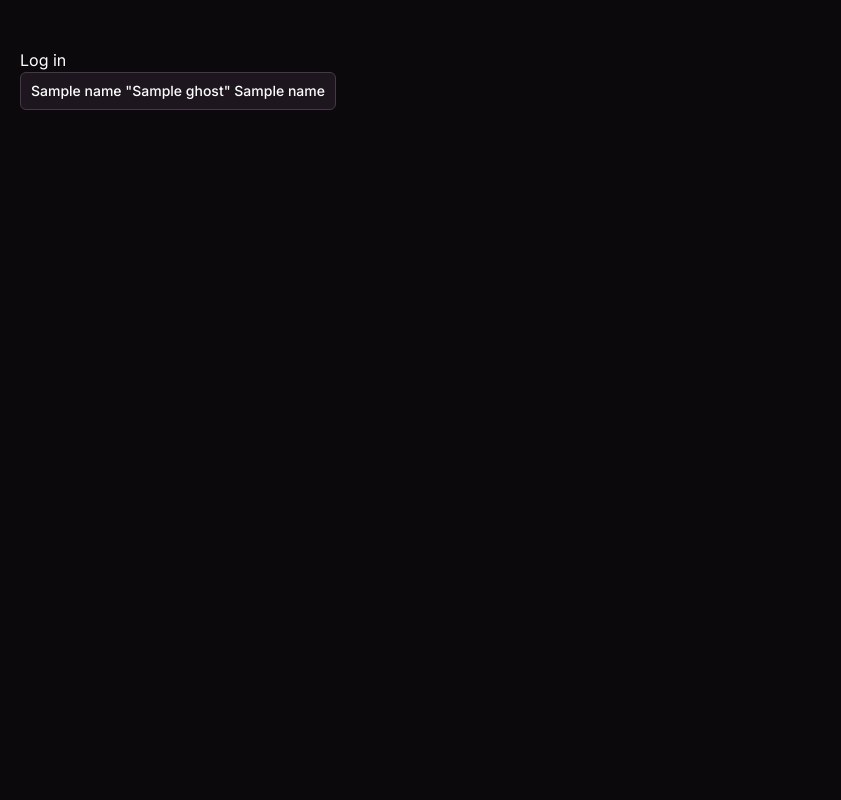
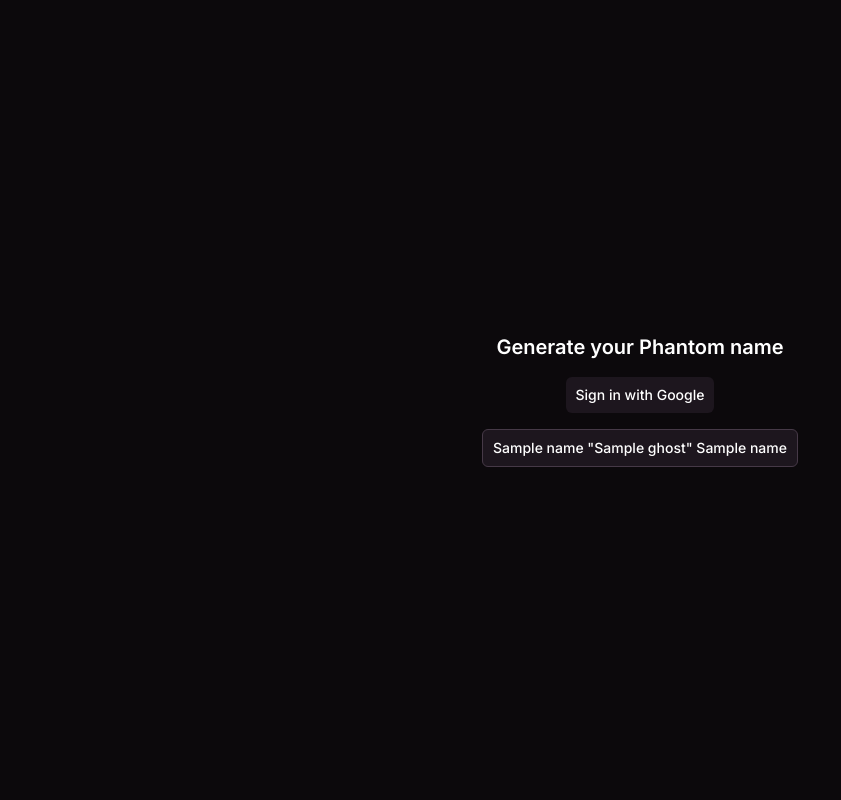
Before and after one commit to tmacsmee/phantom-name-picker, a Python web app: template templates/form.html in a window 1280 px wide. Shown: the whole page, without its empty margins (0-841 px from the left). Run offline with Jinja, Linux system fonts and the light colour scheme; the template is opened without the code that fills it: most values are stand-ins (such as "Sample title", 1, 10 or a date in 2020).

Commit message:
fix: login redirect, feat: form centering

```diff
--- a/main.py
+++ b/main.py
@@ -36,7 +36,7 @@ def login():
 @app.get("/logout")
 def logout():
     session.pop("user", None)
-    return redirect("/")
+    return redirect("/form")
 
 
 @app.get("/auth")
--- a/static/styles.css
+++ b/static/styles.css
@@ -11,7 +11,6 @@
     --font-mono: ui-monospace, SFMono-Regular, Menlo, Monaco, Consolas, "Liberation Mono",
       "Courier New", monospace;
     --color-mauve-400: oklch(71.1% 0.019 323.02);
-    --color-mauve-600: oklch(43.5% 0.029 321.78);
     --color-mauve-700: oklch(36.4% 0.029 323.89);
     --color-mauve-800: oklch(26.3% 0.024 320.12);
     --color-mauve-900: oklch(21.2% 0.019 322.12);
@@ -19,13 +18,11 @@
     --color-white: #fff;
     --spacing: 0.25rem;
     --container-sm: 24rem;
-    --container-md: 28rem;
     --container-lg: 32rem;
-    --container-xl: 36rem;
-    --container-2xl: 42rem;
-    --container-3xl: 48rem;
     --text-sm: 0.875rem;
     --text-sm--line-height: calc(1.25 / 0.875);
+    --text-xl: 1.25rem;
+    --text-xl--line-height: calc(1.75 / 1.25);
     --text-6xl: 3.75rem;
     --text-6xl--line-height: 1;
     --font-weight-medium: 500;
@@ -203,6 +200,21 @@
   .hidden {
     display: none;
   }
+  .table {
+    display: table;
+  }
+  .h-0 {
+    height: 0px;
+  }
+  .h-full {
+    height: 100%;
+  }
+  .h-screen {
+    height: 100vh;
+  }
+  .min-h-screen {
+    min-height: 100vh;
+  }
   .w-full {
     width: 100%;
   }
@@ -212,6 +224,12 @@
   .max-w-sm {
     max-width: var(--container-sm);
   }
+  .border-collapse {
+    border-collapse: collapse;
+  }
+  .resize {
+    resize: both;
+  }
   .flex-col {
     flex-direction: column;
   }
@@ -220,6 +238,9 @@
   }
   .justify-between {
     justify-content: space-between;
+  }
+  .justify-center {
+    justify-content: center;
   }
   .gap-x-4 {
     column-gap: calc(var(--spacing) * 4);
@@ -249,8 +270,8 @@
   .bg-mauve-950 {
     background-color: var(--color-mauve-950);
   }
-  .p-2 {
-    padding: calc(var(--spacing) * 2);
+  .px-2 {
+    padding-inline: calc(var(--spacing) * 2);
   }
   .px-2\.5 {
     padding-inline: calc(var(--spacing) * 2.5);
@@ -284,6 +305,10 @@
     font-size: var(--text-sm);
     line-height: var(--tw-leading, var(--text-sm--line-height));
   }
+  .text-xl {
+    font-size: var(--text-xl);
+    line-height: var(--tw-leading, var(--text-xl--line-height));
+  }
   .font-medium {
     --tw-font-weight: var(--font-weight-medium);
     font-weight: var(--font-weight-medium);
@@ -297,6 +322,13 @@
   }
   .text-white {
     color: var(--color-white);
+  }
+  .underline {
+    text-decoration-line: underline;
+  }
+  .outline {
+    outline-style: var(--tw-outline-style);
+    outline-width: 1px;
   }
   .transition-colors {
     transition-property: color, background-color, border-color, outline-color, text-decoration-color, fill, stroke, --tw-gradient-from, --tw-gradient-via, --tw-gradient-to;
@@ -325,11 +357,17 @@
   syntax: "*";
   inherits: false;
 }
+@property --tw-outline-style {
+  syntax: "*";
+  inherits: false;
+  initial-value: solid;
+}
 @layer properties {
   @supports ((-webkit-hyphens: none) and (not (margin-trim: inline))) or ((-moz-orient: inline) and (not (color:rgb(from red r g b)))) {
     *, ::before, ::after, ::backdrop {
       --tw-border-style: solid;
       --tw-font-weight: initial;
+      --tw-outline-style: solid;
     }
   }
 }
--- a/templates/base.html
+++ b/templates/base.html
@@ -9,7 +9,7 @@
     />
     <title>Ghost Name Picker</title>
   </head>
-  <body class="bg-mauve-950 px-5 py-12 text-white font-inter">
+  <body class="bg-mauve-950 px-5 py-12 text-white font-inter min-h-screen h-0">
     {% block content %}
     {% endblock %}
   </body>
--- a/templates/form.html
+++ b/templates/form.html
@@ -1,9 +1,16 @@
 {% extends "base.html" %}
 {% block content %}
-  <main class="flex flex-col">
+  <main class="flex flex-col items-center justify-center h-full gap-y-4">
+    <h1 class="text-xl font-semibold">Generate your Phantom name</h1>
+
     {% if not user %}
-      <a href="{{ url_for('login') }}" className="border p-2">Log in</a>
+      <a
+        href="{{ url_for('login') }}"
+        class="px-2.5 py-2 rounded-md hover:bg-mauve-800 transition-colors bg-mauve-900 font-medium text-sm"
+        >Sign in with Google</a
+      >
     {% endif %}
+
     {% if user %}
       <form
         class="flex flex-col gap-y-4 max-w-sm w-full mx-auto"
@@ -41,7 +48,7 @@
           type="submit"
           class="border border-mauve-700 bg-mauve-900 px-2.5 py-2 rounded-md hover:bg-mauve-800 font-medium text-sm"
         >
-          Generate ghost names
+          Generate
         </button>
       </form>
     {% endif %}
```
